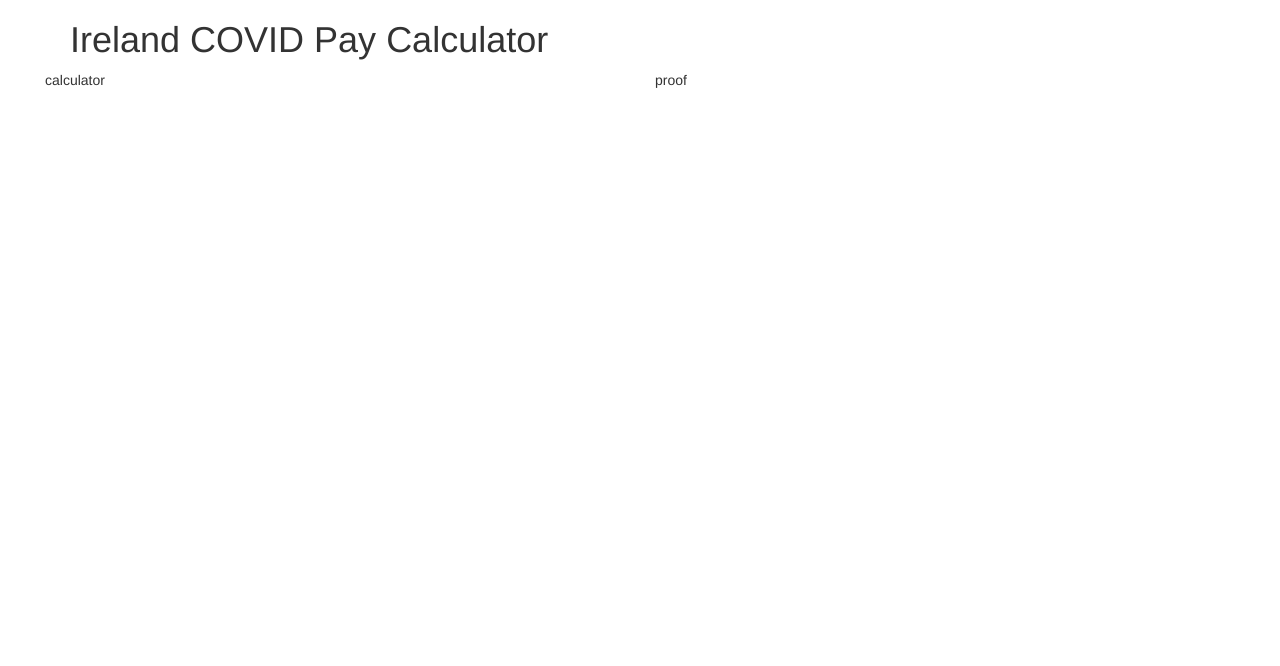
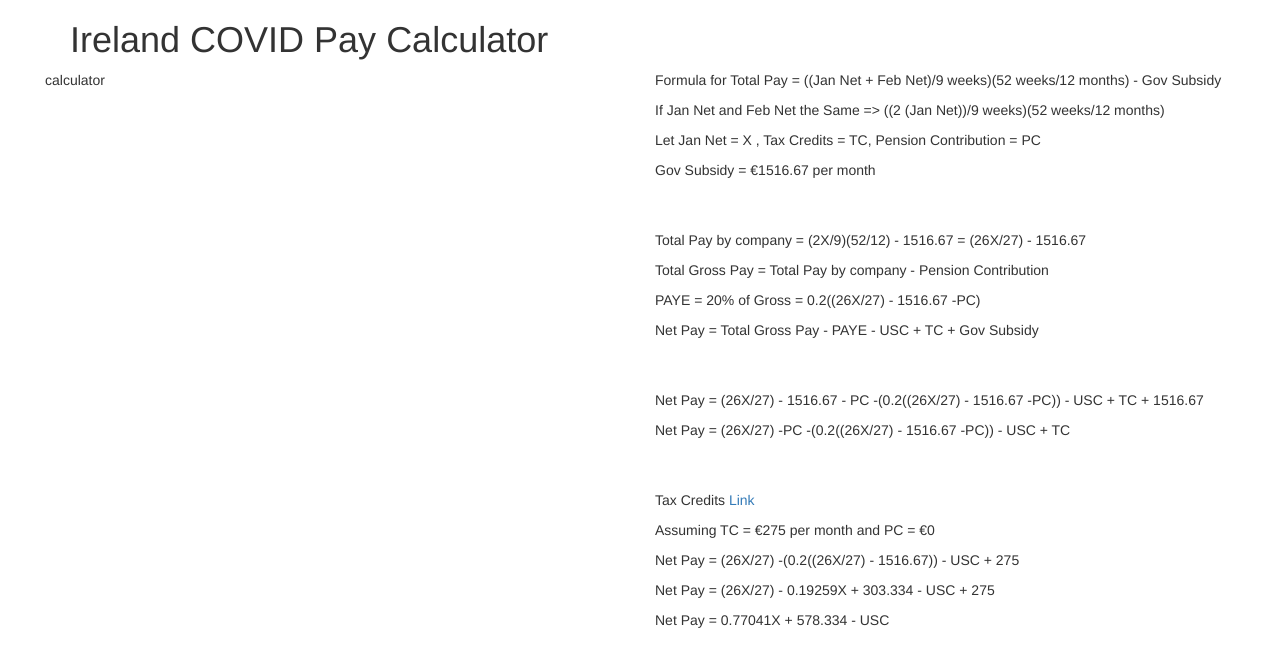
Before and after one commit to 1carew1/covid-pay-calculator, a React (Create React App) app: page / in a window 1280 px wide. Shown: the top 666 px of the page. Built offline with nearby package versions, Linux system fonts and the light colour scheme.

Commit message:
Fleshing out explaination

```diff
--- a/src/FullBody.js
+++ b/src/FullBody.js
@@ -9,7 +9,27 @@ class FullBody extends Component {
                 <p>calculator</p>
              </div>
              <div className="col-md-6">
-                <p>proof</p>
+                <p>Formula for Total Pay = ((Jan Net + Feb Net)/9 weeks)(52 weeks/12 months) - Gov Subsidy</p>
+                <p>If Jan Net and Feb Net the Same => ((2 (Jan Net))/9 weeks)(52 weeks/12 months)</p>
+                <p>Let Jan Net = X , Tax Credits = TC, Pension Contribution = PC</p>
+                <p>Gov Subsidy = €1516.67 per month</p>
+                <br/>
+                <br/>
+                <p>Total Pay by company = (2X/9)(52/12) - 1516.67 = (26X/27) - 1516.67</p>
+                <p>Total Gross Pay = Total Pay by company - Pension Contribution</p>
+                <p>PAYE = 20% of Gross = 0.2((26X/27) - 1516.67 -PC)</p>
+                <p>Net Pay = Total Gross Pay - PAYE - USC + TC + Gov Subsidy</p>
+                <br/>
+                <br/>
+                <p>Net Pay = (26X/27) - 1516.67 - PC -(0.2((26X/27) - 1516.67 -PC)) - USC + TC + 1516.67</p>
+                <p>Net Pay = (26X/27) -PC -(0.2((26X/27) - 1516.67 -PC)) - USC + TC</p>
+                <br/>
+                <br/>
+                <p>Tax Credits <a href="https://www.citizensinformation.ie/en/money_and_tax/tax/income_tax_credits_and_reliefs/introduction_to_income_tax_credits_and_reliefs.html">Link</a></p>
+                <p>Assuming TC = €275 per month and PC = €0</p>
+                <p>Net Pay = (26X/27) -(0.2((26X/27) - 1516.67)) - USC + 275</p>
+                <p>Net Pay = (26X/27) - 0.19259X + 303.334 - USC + 275</p>
+                <p>Net Pay = 0.77041X + 578.334 - USC</p>
              </div>
            </div>
          </div>
```
